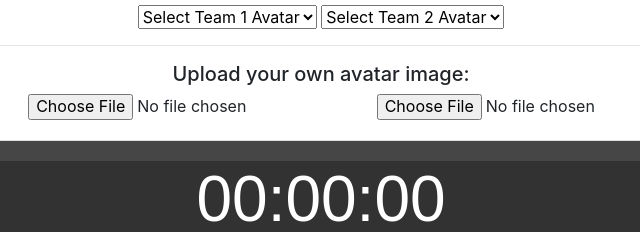
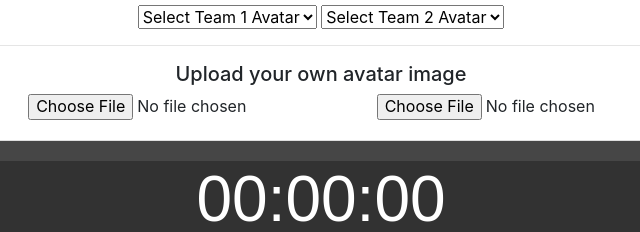
Before and after one commit to Bhumit8/SmartSoccerTimer, a plain HTML site: page index.html in a window 1280 px wide. Both pictures are taken after a click on the button "Timer Setting". Shown: the part 269-501 px from the top of the page, 319-959 px from the left. Drawn offline with Linux system fonts and the light colour scheme.

Commit message:
Change h5 heading for avatar selection

```diff
--- a/index.html
+++ b/index.html
@@ -52,7 +52,7 @@
                         </select>
                     </div>
                     <hr>
-                    <h5>Upload your own avatar image:</h5>
+                    <h5>Upload your own avatar image</h5>
                     <div class="imageInputs">
                         <input type="file" id="imageUpload1" accept="image/*">
                         <input type="file" id="imageUpload2" accept="image/*">
```
